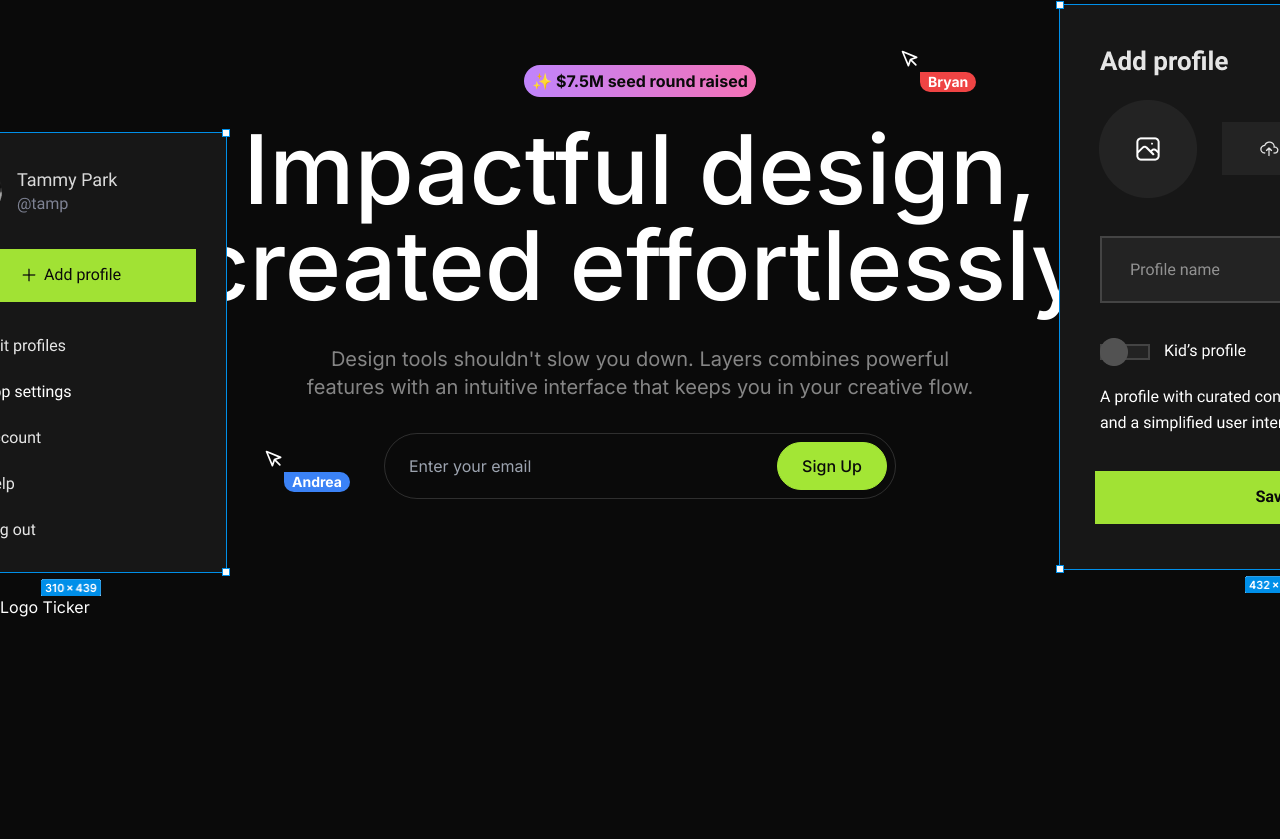
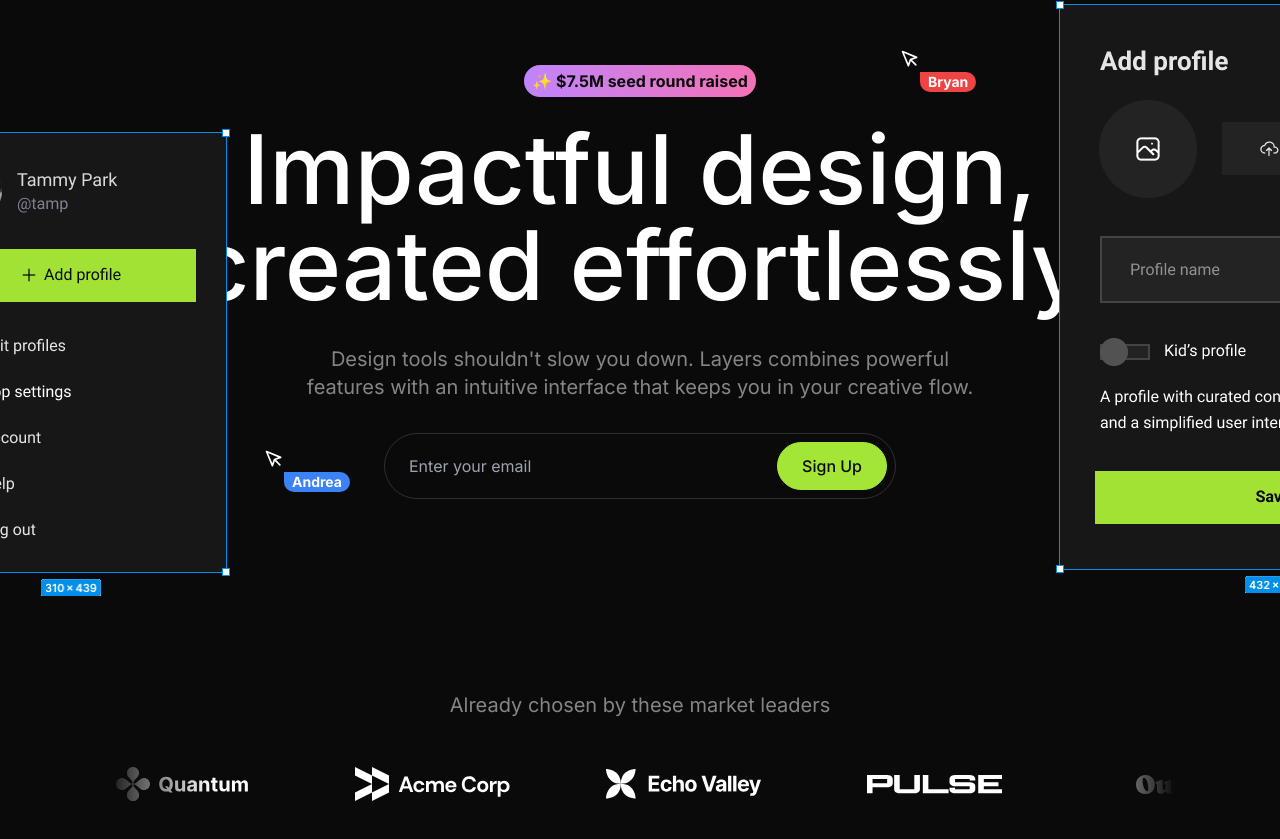
Before and after one commit to tuedolm/design-saas-landingpage, a Next.js app in the folder code/: page / in a window 1280 px wide. Shown: the part 161-1000 px from the top of the page. Before the commit the page ends 800 px from the top, so only its background shows below. Built offline with nearby package versions, Linux system fonts and the light colour scheme.

Commit message:
Fix hero input w-full and finished LogoTicker.tsx

```diff
--- a/code/src/sections/Hero.tsx
+++ b/code/src/sections/Hero.tsx
@@ -45,7 +45,7 @@
                     <input
                         type="email"
                         placeholder="Enter your email"
-                        className="bg-transparent px-4 md:flex-1"
+                        className="bg-transparent px-4 md:flex-1 w-full"
                     />
                     <Button
                         type="submit"
--- a/code/src/sections/LogoTicker.tsx
+++ b/code/src/sections/LogoTicker.tsx
@@ -1,3 +1,4 @@
+import Image from "next/image";
 import quantumLogo from "@/assets/images/quantum.svg";
 import acmeLogo from "@/assets/images/acme-corp.svg";
 import echoValleyLogo from "@/assets/images/echo-valley.svg";
@@ -19,5 +20,22 @@
 ];
 
 export default function LogoTicker() {
-    return <div>Logo Ticker</div>;
+    return (
+        <section className="py-24 overflow-x-clip">
+            <div className="container">
+                <h3 className="text-center text-white/50 text-xl">Already chosen by these market leaders</h3>
+                <div className="overflow-hidden mt-12 [mask-image:linear-gradient(to_right,transparent,black_10%,black_90%,transparent)]">
+                    <div className="flex gap-24 pr-24">
+                        {logos.map((logo, index) => (
+                            <Image
+                                key={logo.name}
+                                src={logo.image}
+                                alt={logo.name}
+                            />
+                        ))}
+                    </div>
+                </div>
+            </div>
+        </section>
+    );
 }
```
